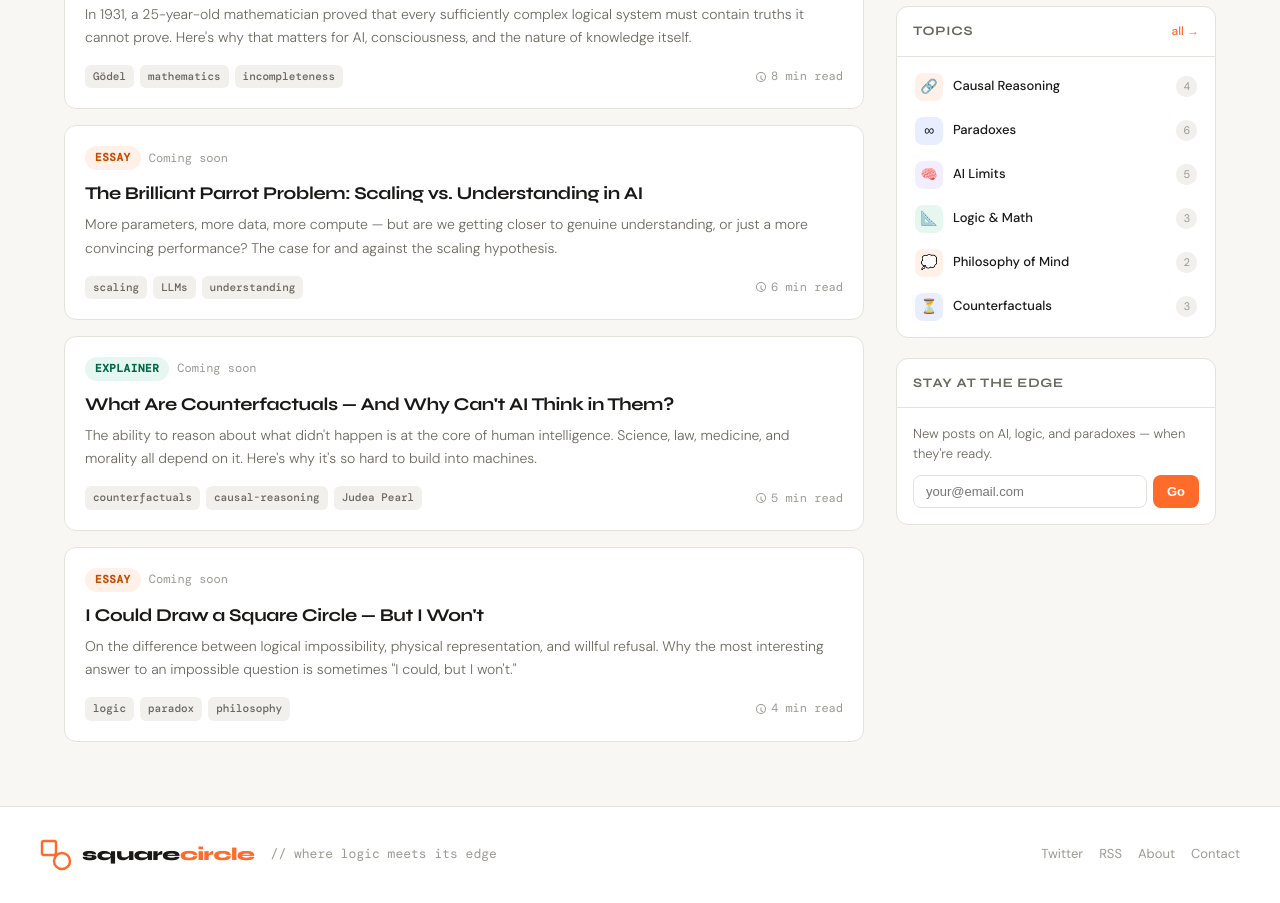
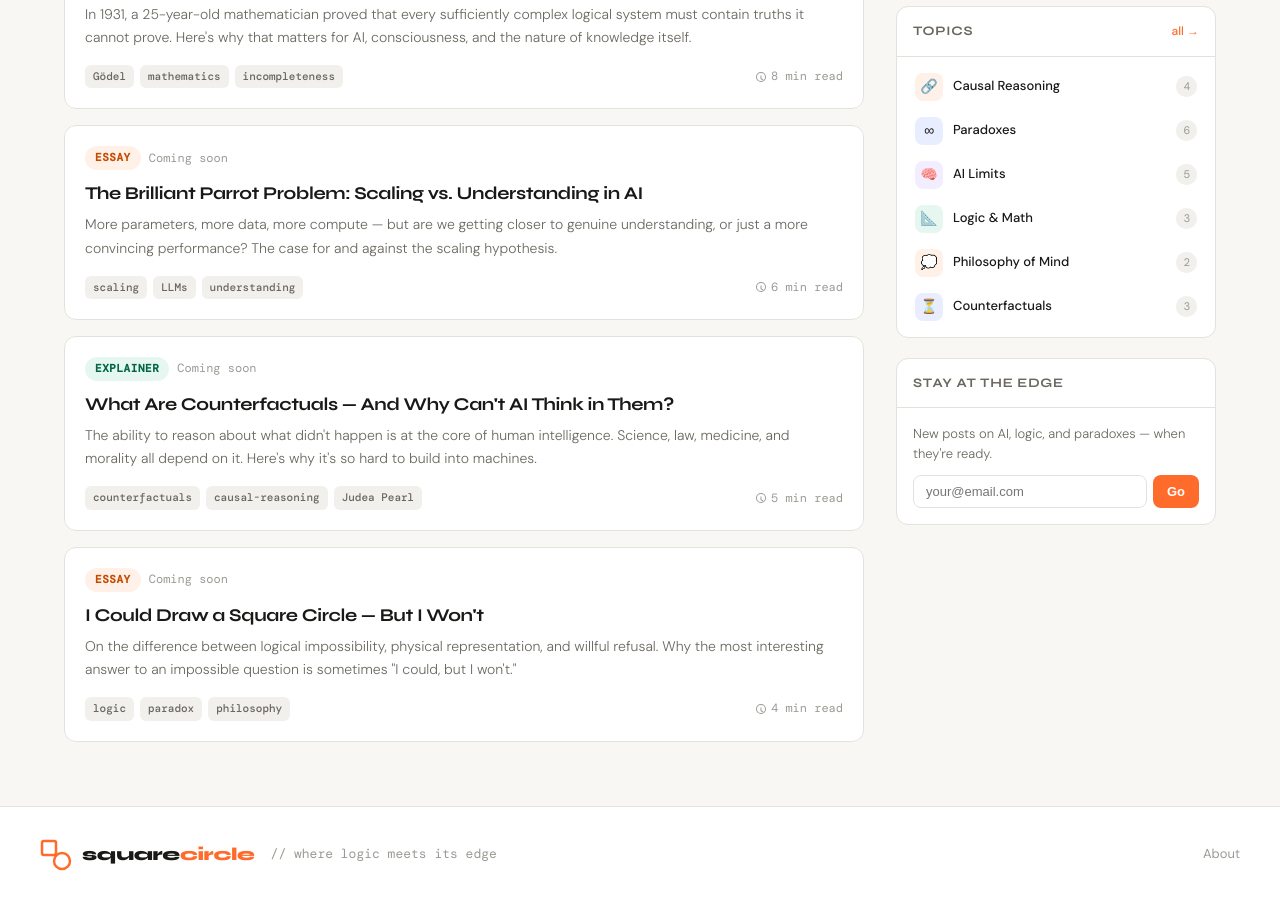
Before and after one commit to dgoodis/squarecircle-blog, a plain HTML site: page index.html in a window 1280 px wide. Shown: the part 944-1847 px from the top of the page. Drawn offline with nearby package versions, Linux system fonts and the light colour scheme.

Commit message:
Remove dead Twitter, RSS, and Contact footer links

```diff
--- a/index.html
+++ b/index.html
@@ -1224,10 +1224,7 @@
       <span class="footer-tagline">// where logic meets its edge</span>
     </div>
     <div class="footer-links">
-      <a href="#" class="footer-link">Twitter</a>
-      <a href="#" class="footer-link">RSS</a>
       <a href="about.html" class="footer-link">About</a>
-      <a href="#" class="footer-link">Contact</a>
     </div>
   </div>
 </footer>
```
Also changed, not shown: post1.html (+0 -2 lines).
